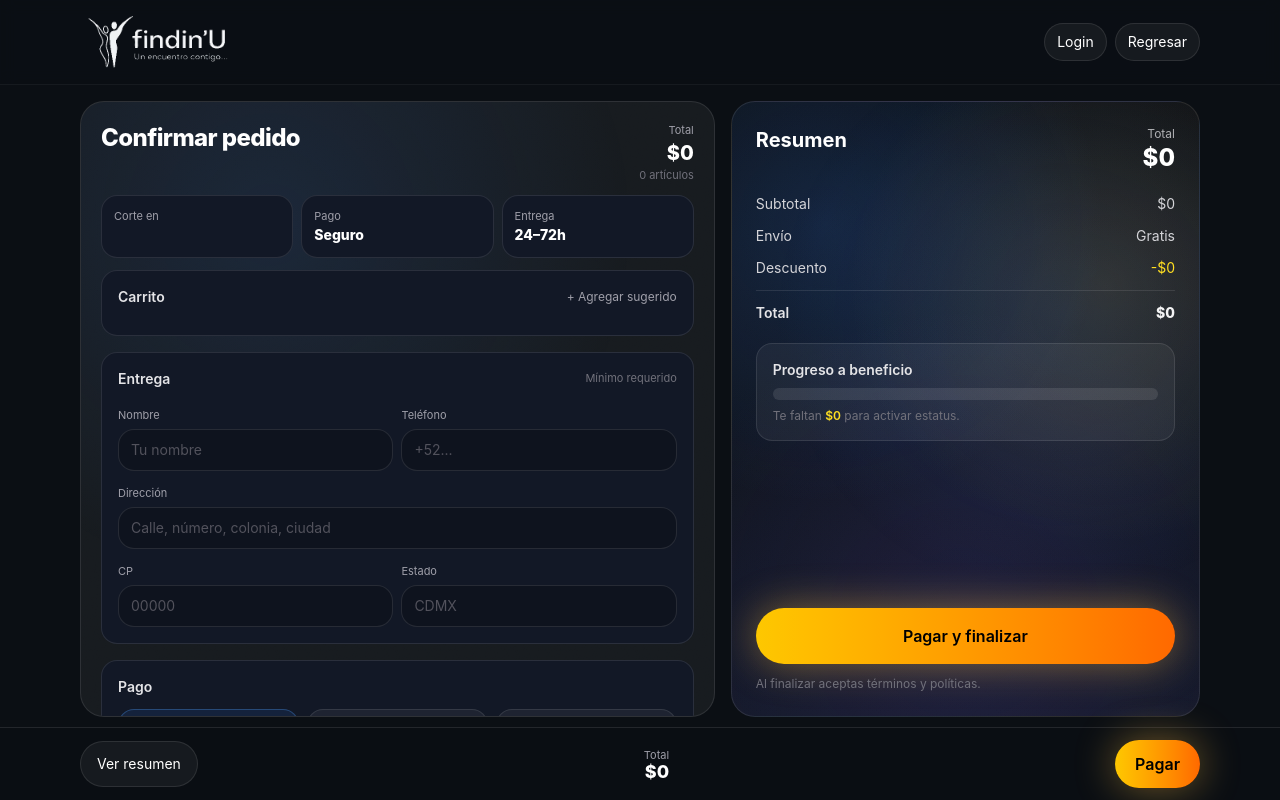
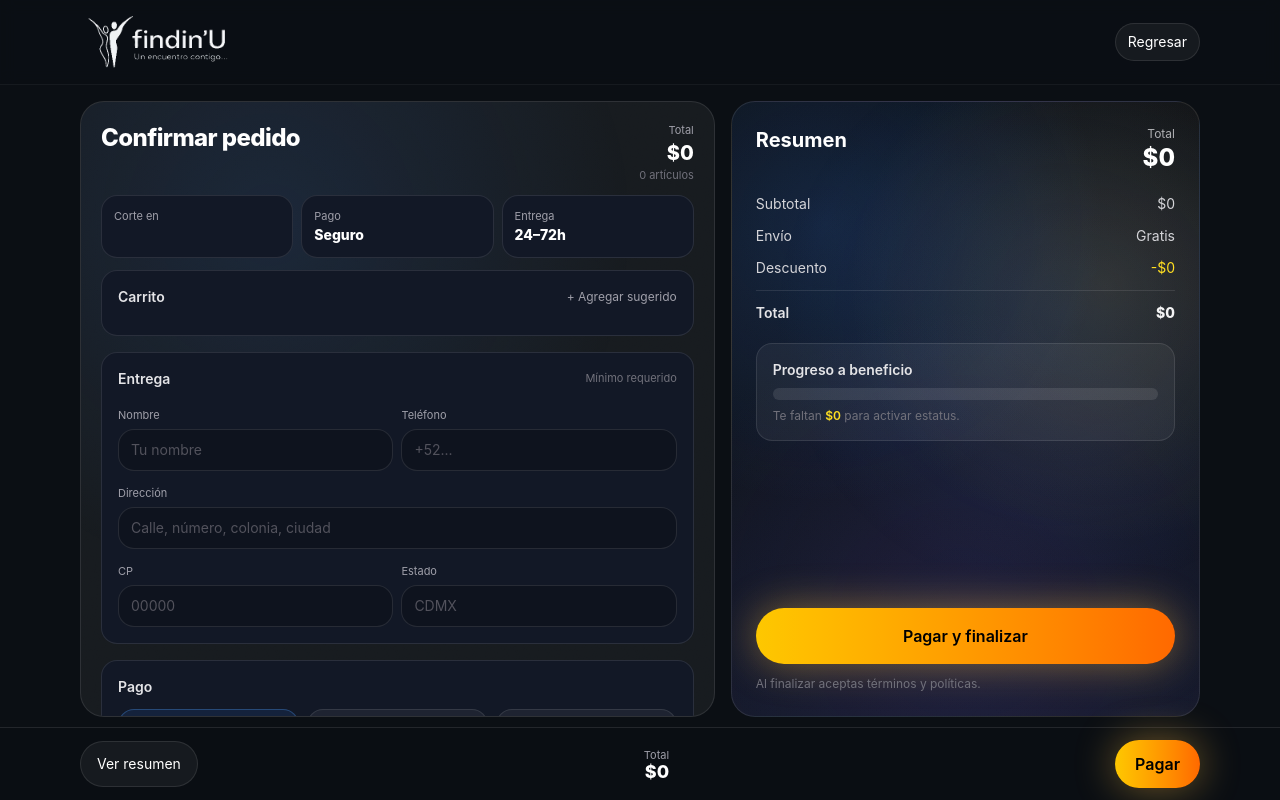
Before and after one commit to rockartx-code/gamification-multinivel, an Angular app in the folder gamificacion-multinivel-f/: page /carrito in a window 1280 px wide. Built offline with nearby package versions, Linux system fonts and the light colour scheme.

Commit message:
explicaciones

```diff
--- a/gamificacion-multinivel-f/src/app/pages/carrito/carrito.component.html
+++ b/gamificacion-multinivel-f/src/app/pages/carrito/carrito.component.html
@@ -6,10 +6,6 @@
       </div>
 
       <div class="flex shrink-0 items-center gap-2">
-        <a class="rounded-full border border-white/10 bg-white/5 px-3 py-2 text-xs transition hover:bg-white/10 sm:text-sm"
-          [routerLink]="['/login']">
-          Login
-        </a>
         <a class="rounded-full border border-white/10 bg-white/5 px-3 py-2 text-xs transition hover:bg-white/10 sm:text-sm"
           [routerLink]="['/dashboard']">
           Regresar
--- a/gamificacion-multinivel-f/src/app/pages/user-dashboard/user-dashboard.component.html
+++ b/gamificacion-multinivel-f/src/app/pages/user-dashboard/user-dashboard.component.html
@@ -328,10 +328,7 @@
           </div>
           <div class="relative flex items-center justify-between">
             <div>
-              <h3 class="text-xl font-bold">Grafo de niveles</h3>
-              <p class="mt-1 text-sm text-zinc-400">
-                Referencia visual (SVG). En producción, puedes mapearlo a datos reales.
-              </p>
+              <h3 class="text-xl font-bold">Tu Red</h3>
             </div>
             <button
               class="glow-blue rounded-full bg-gradient-to-r from-blue-500 to-indigo-500 px-4 py-2 text-sm font-semibold transition-transform hover:scale-[1.03]"
@@ -415,7 +412,6 @@
             <div class="flex items-center justify-between">
               <div>
                 <h3 class="text-xl font-bold">Consumo mensual de tu red</h3>
-                <p class="mt-1 text-sm text-zinc-400">Referencia para listados y estados de meta.</p>
               </div>
               <button type="button"
                 class="rounded-full border border-white/10 bg-white/5 px-4 py-2 text-sm transition hover:bg-white/10"
@@ -466,9 +462,7 @@
               <div class="progress-rail relative mt-4 h-3 overflow-hidden rounded-full">
                 <div class="progress-base absolute inset-y-0 left-0" [style.width.%]="networkPercent"></div>
               </div>
-              <div class="mt-2 text-xs text-zinc-500">
-                Sube la probabilidad de completar tu reto de “Red logra sus metas” antes del corte.
-              </div>
+
             </div>
           </div>
         </div>
```
